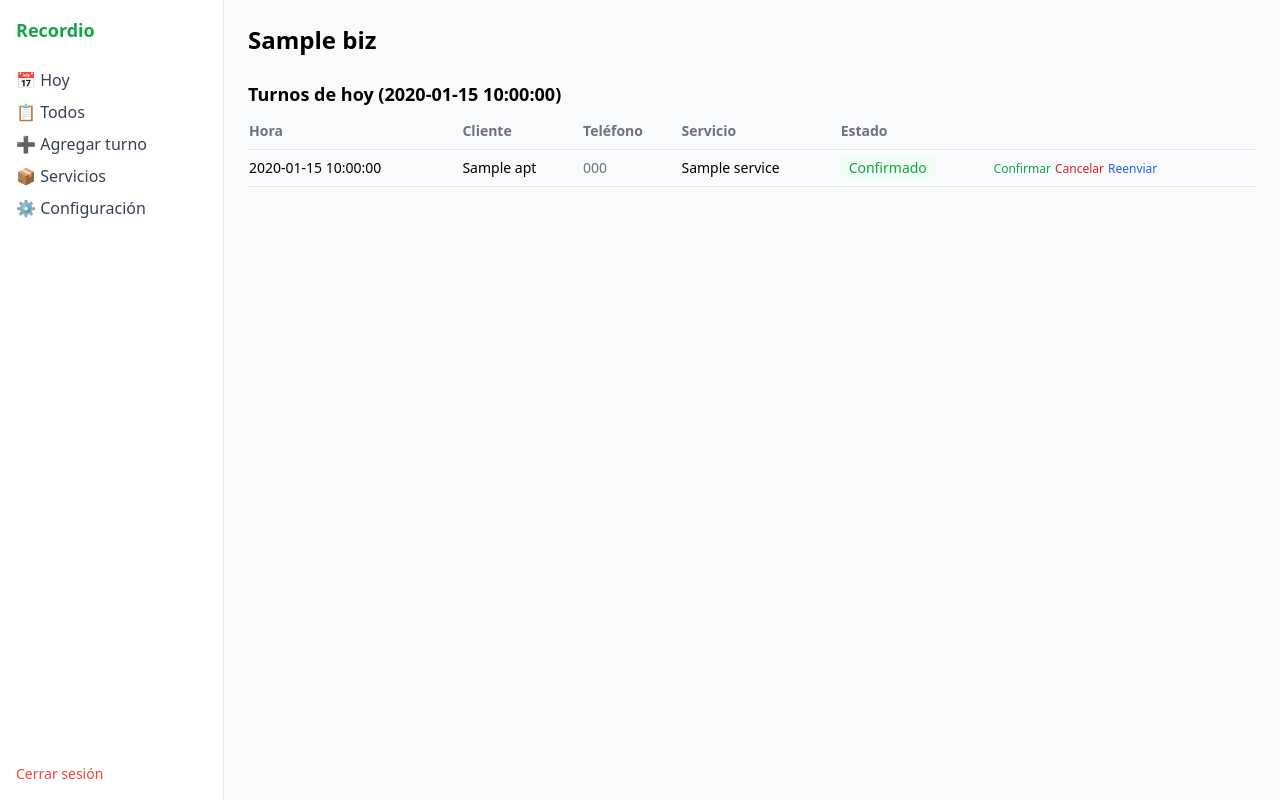
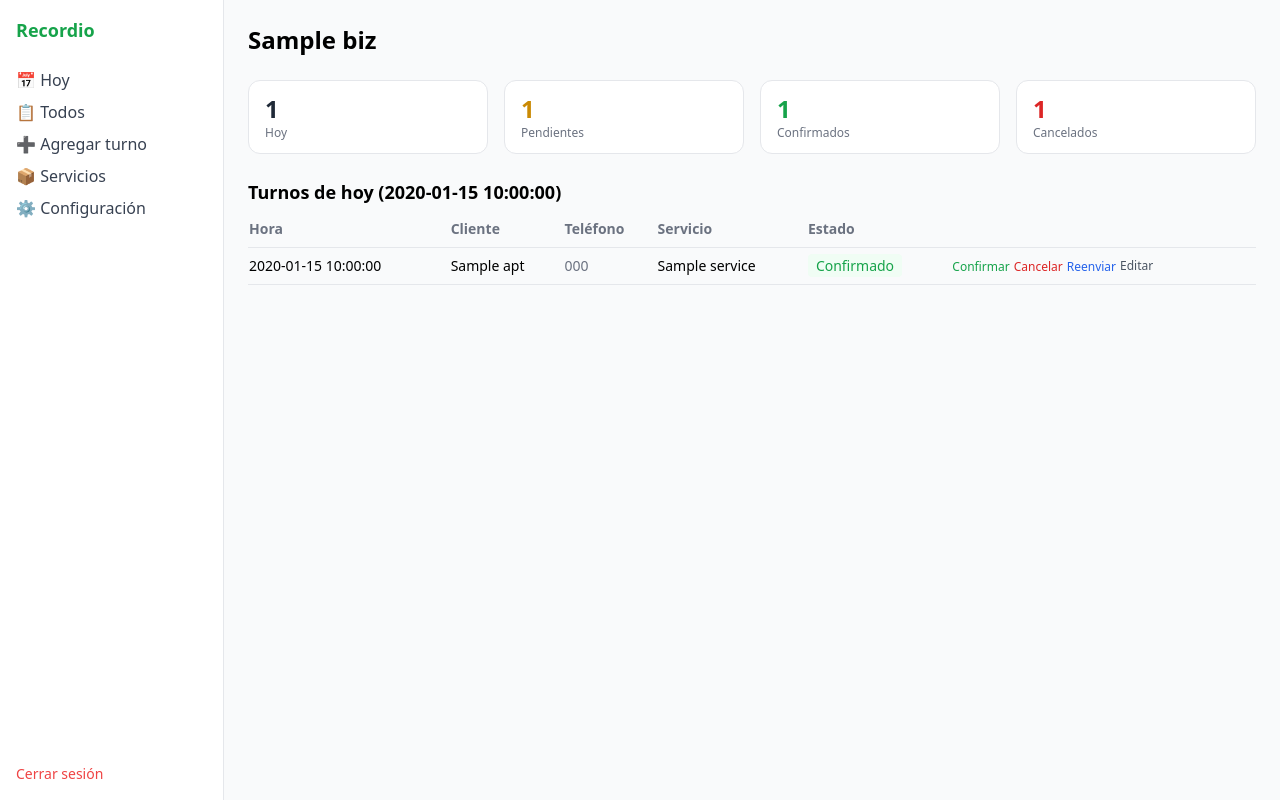
Before and after one commit to Vazquez-Alejandro/recordio, a FastAPI app: template templates/dashboard.html in a window 1280 px wide. Run offline with FastAPI, Linux system fonts and the light colour scheme; the template is opened without the code that fills it: most values are stand-ins (such as "Sample title", 1, 10 or a date in 2020); some libraries are stand-ins or nearby versions.

Commit message:
Add stats cards, all-appointments filter, edit modal

```diff
--- a/main.py
+++ b/main.py
@@ -130,23 +130,42 @@ async def logout():
 # ─── Dashboard ─────────────────────────────────────────────────────
 
 @app.get("/dashboard", response_class=HTMLResponse)
-async def dashboard(req: Request, db: Session = Depends(get_db)):
+async def dashboard(req: Request, date: str = "", db: Session = Depends(get_db)):
     try:
         biz_id = get_current_business(req)
     except HTTPException:
         return RedirectResponse(url="/login")
     biz = db.query(Business).filter(Business.id == biz_id).first()
     today = datetime.now().strftime("%Y-%m-%d")
-    appointments = db.query(Appointment).filter(
+    filter_date = date if date else today
+    appointments_today = db.query(Appointment).filter(
         Appointment.business_id == biz_id,
         Appointment.date == today
     ).order_by(Appointment.time).all()
+    appointments_all = db.query(Appointment).filter(
+        Appointment.business_id == biz_id
+    )
+    if date:
+        appointments_all = appointments_all.filter(Appointment.date == date)
+    appointments_all = appointments_all.order_by(Appointment.date.desc(), Appointment.time).all()
+    confirmed_count = sum(1 for a in appointments_today if a.status == "confirmed")
+    pending_count = sum(1 for a in appointments_today if a.status == "pending")
+    cancelled_count = sum(1 for a in appointments_today if a.status == "cancelled")
+    total_count = len(appointments_today)
     services = db.query(Service).filter(Service.business_id == biz_id).all()
     avails = db.query(Availability).filter(Availability.business_id == biz_id).all()
     weekdays = ["Lunes", "Martes", "Miércoles", "Jueves", "Viernes", "Sábado", "Domingo"]
     return templates.TemplateResponse("dashboard.html", {
-        "request": req, "biz": biz, "appointments": appointments,
-        "services": services, "availabilities": avails, "weekdays": weekdays, "today": today
+        "request": req, "biz": biz,
+        "appointments": appointments_today,
+        "appointments_all": appointments_all,
+        "services": services, "availabilities": avails,
+        "weekdays": weekdays, "today": today,
+        "filter_date": filter_date,
+        "confirmed_count": confirmed_count,
+        "pending_count": pending_count,
+        "cancelled_count": cancelled_count,
+        "total_count": total_count
     })
 
 
@@ -198,6 +217,21 @@ async def delete_appointment(apt_id: int, db: Session = Depends(get_db), req: Re
     apt = db.query(Appointment).filter(Appointment.id == apt_id, Appointment.business_id == biz_id).first()
     if apt:
         db.delete(apt)
+        db.commit()
+    return RedirectResponse(url="/dashboard", status_code=302)
+
+
+@app.post("/appointments/{apt_id}/edit")
+async def edit_appointment(apt_id: int, client_name: str = Form(...), client_phone: str = Form(...), date: str = Form(...), time: str = Form(...), service_id: int = Form(0), notes: str = Form(""), db: Session = Depends(get_db), req: Request = None):
+    biz_id = get_current_business(req)
+    apt = db.query(Appointment).filter(Appointment.id == apt_id, Appointment.business_id == biz_id).first()
+    if apt:
+        apt.client_name = client_name
+        apt.client_phone = client_phone
+        apt.date = date
+        apt.time = time
+        apt.service_id = service_id if service_id > 0 else None
+        apt.notes = notes or None
         db.commit()
     return RedirectResponse(url="/dashboard", status_code=302)
 
--- a/templates/dashboard.html
+++ b/templates/dashboard.html
@@ -23,6 +23,14 @@
     <!-- Main -->
     <main class="flex-1 p-6 overflow-y-auto">
       <h1 class="text-2xl font-bold mb-6">{{ biz.name }}</h1>
+
+      <!-- Stats -->
+      <div class="grid grid-cols-4 gap-4 mb-6">
+        <div class="bg-white border rounded-xl px-4 py-3"><span class="text-2xl font-bold text-gray-800">{{ total_count }}</span><p class="text-xs text-gray-500">Hoy</p></div>
+        <div class="bg-white border rounded-xl px-4 py-3"><span class="text-2xl font-bold text-yellow-600">{{ pending_count }}</span><p class="text-xs text-gray-500">Pendientes</p></div>
+        <div class="bg-white border rounded-xl px-4 py-3"><span class="text-2xl font-bold text-green-600">{{ confirmed_count }}</span><p class="text-xs text-gray-500">Confirmados</p></div>
+        <div class="bg-white border rounded-xl px-4 py-3"><span class="text-2xl font-bold text-red-600">{{ cancelled_count }}</span><p class="text-xs text-gray-500">Cancelados</p></div>
+      </div>
 
       <!-- Tab: Hoy -->
       <section id="tab-hoy" class="tab-content">
@@ -54,6 +62,7 @@
                   <form method="POST" action="/appointments/{{ apt.id }}/resend" class="inline">
                     <button class="text-xs text-blue-600 hover:underline">Reenviar</button>
                   </form>
+                  <button class="text-xs text-gray-600 hover:underline" onclick='editApt({{ apt.id }},"{{ apt.client_name }}","{{ apt.client_phone }}","{{ apt.date }}","{{ apt.time }}",{{ apt.service_id or 0 }},"{{ apt.notes or "" }}")'>Editar</button>
                 </td>
               </tr>
               {% endfor %}
@@ -68,36 +77,43 @@
       <!-- Tab: Todos los turnos -->
       <section id="tab-todos" class="tab-content hidden">
         <h2 class="text-lg font-semibold mb-3">Todos los turnos</h2>
-        <form method="GET" class="mb-4 flex gap-2">
-          <input type="date" name="filtro_fecha" value="{{ today }}"
-            class="border rounded px-3 py-1.5 text-sm" onchange="this.form.submit()">
+        <form method="GET" action="/dashboard" class="mb-4 flex gap-2 items-end">
+          <input type="date" name="date" value="{{ filter_date }}" class="border rounded px-3 py-1.5 text-sm">
+          <button type="submit" class="bg-gray-200 px-3 py-1.5 rounded text-sm hover:bg-gray-300">Filtrar</button>
+          <a href="/dashboard" class="text-xs text-gray-500 hover:underline self-center">Limpiar</a>
         </form>
+        {% if appointments_all %}
         <div class="overflow-x-auto">
           <table class="w-full text-sm">
-            <thead><tr class="border-b text-left text-gray-500"><th class="pb-2">Fecha</th><th class="pb-2">Hora</th><th class="pb-2">Cliente</th><th class="pb-2">Teléfono</th><th class="pb-2">Estado</th><th class="pb-2"></th></tr></thead>
+            <thead><tr class="border-b text-left text-gray-500"><th class="pb-2">Fecha</th><th class="pb-2">Hora</th><th class="pb-2">Cliente</th><th class="pb-2">Teléfono</th><th class="pb-2">Servicio</th><th class="pb-2">Estado</th><th class="pb-2"></th></tr></thead>
             <tbody>
-              {% for apt in appointments %}
+              {% for apt in appointments_all %}
               <tr class="border-b hover:bg-gray-50">
                 <td class="py-2">{{ apt.date }}</td>
                 <td class="py-2">{{ apt.time }}</td>
-                <td class="py-2">{{ apt.client_name }}</td>
+                <td class="py-2 font-medium">{{ apt.client_name }}</td>
                 <td class="py-2 text-gray-500">{{ apt.client_phone }}</td>
+                <td class="py-2">{{ apt.service.name if apt.service else "-" }}</td>
                 <td class="py-2">
                   {% if apt.status == "pending" %}<span class="text-yellow-600 bg-yellow-50 px-2 py-0.5 rounded">Pendiente</span>
                   {% elif apt.status == "confirmed" %}<span class="text-green-600 bg-green-50 px-2 py-0.5 rounded">Confirmado</span>
                   {% elif apt.status == "cancelled" %}<span class="text-red-600 bg-red-50 px-2 py-0.5 rounded">Cancelado</span>
-                  {% else %}<span class="text-gray-500">{{ apt.status }}</span>{% endif %}
+                  {% else %}<span class="text-gray-500 bg-gray-50 px-2 py-0.5 rounded">{{ apt.status }}</span>{% endif %}
                 </td>
-                <td class="py-2">
-                  <form method="POST" action="/appointments/{{ apt.id }}/delete" class="inline" onsubmit="return confirm('Eliminar este turno?')">
+                <td class="py-2 flex gap-1">
+                  <form method="POST" action="/appointments/{{ apt.id }}/delete" class="inline" onsubmit="return confirm('Eliminar?')">
                     <button class="text-xs text-red-500 hover:underline">Eliminar</button>
                   </form>
+                  <button class="text-xs text-gray-600 hover:underline" onclick='editApt({{ apt.id }},"{{ apt.client_name }}","{{ apt.client_phone }}","{{ apt.date }}","{{ apt.time }}",{{ apt.service_id or 0 }},"{{ apt.notes or "" }}")'>Editar</button>
                 </td>
               </tr>
               {% endfor %}
             </tbody>
           </table>
         </div>
+        {% else %}
+        <p class="text-gray-500">No hay turnos.</p>
+        {% endif %}
       </section>
 
       <!-- Tab: Nuevo turno -->
@@ -221,6 +237,38 @@
     </main>
   </div>
 
+  <!-- Modal Editar -->
+  <div id="editModal" class="fixed inset-0 bg-black/40 hidden items-center justify-center z-50" style="display:none">
+    <div class="bg-white rounded-2xl p-6 w-full max-w-md shadow-xl">
+      <h3 class="text-lg font-semibold mb-4">Editar turno</h3>
+      <form id="editForm" method="POST" class="flex flex-col gap-3">
+        <input id="edit_id" type="hidden" name="apt_id">
+        <input id="edit_name" type="text" name="client_name" placeholder="Nombre" required
+          class="border rounded-lg px-4 py-2 focus:outline-none focus:ring-2 focus:ring-green-500">
+        <input id="edit_phone" type="text" name="client_phone" placeholder="Teléfono" required
+          class="border rounded-lg px-4 py-2 focus:outline-none focus:ring-2 focus:ring-green-500">
+        <div class="grid grid-cols-2 gap-2">
+          <input id="edit_date" type="date" name="date" required
+            class="border rounded-lg px-4 py-2 focus:outline-none focus:ring-2 focus:ring-green-500">
+          <input id="edit_time" type="time" name="time" required
+            class="border rounded-lg px-4 py-2 focus:outline-none focus:ring-2 focus:ring-green-500">
+        </div>
+        <select id="edit_service" name="service_id" class="border rounded-lg px-4 py-2 focus:outline-none focus:ring-2 focus:ring-green-500">
+          <option value="0">Sin servicio</option>
+          {% for svc in services %}
+          <option value="{{ svc.id }}">{{ svc.name }}</option>
+          {% endfor %}
+        </select>
+        <input id="edit_notes" type="text" name="notes" placeholder="Notas"
+          class="border rounded-lg px-4 py-2 focus:outline-none focus:ring-2 focus:ring-green-500">
+        <div class="flex gap-2 justify-end">
+          <button type="button" onclick="closeEdit()" class="px-4 py-2 text-gray-600 hover:text-gray-900">Cancelar</button>
+          <button type="submit" class="px-4 py-2 bg-green-600 text-white rounded-lg hover:bg-green-700">Guardar</button>
+        </div>
+      </form>
+    </div>
+  </div>
+
   <script>
     function showTab(name) {
       document.querySelectorAll('.tab-content').forEach(el => el.classList.add('hidden'));
@@ -228,6 +276,23 @@
       const hash = name === 'hoy' ? '' : name;
       history.replaceState(null, '', hash ? '#' + hash : '/dashboard');
     }
+
+    function editApt(id, name, phone, date, time, serviceId, notes) {
+      document.getElementById('edit_id').value = id;
+      document.getElementById('edit_name').value = name;
+      document.getElementById('edit_phone').value = phone;
+      document.getElementById('edit_date').value = date;
+      document.getElementById('edit_time').value = time;
+      document.getElementById('edit_service').value = serviceId;
+      document.getElementById('edit_notes').value = notes;
+      document.getElementById('editForm').action = '/appointments/' + id + '/edit';
+      document.getElementById('editModal').style.display = 'flex';
+    }
+
+    function closeEdit() {
+      document.getElementById('editModal').style.display = 'none';
+    }
+
     const tab = location.hash.replace('#', '') || 'hoy';
     showTab(tab);
   </script>
```
Also changed, not shown: recordio.db.
